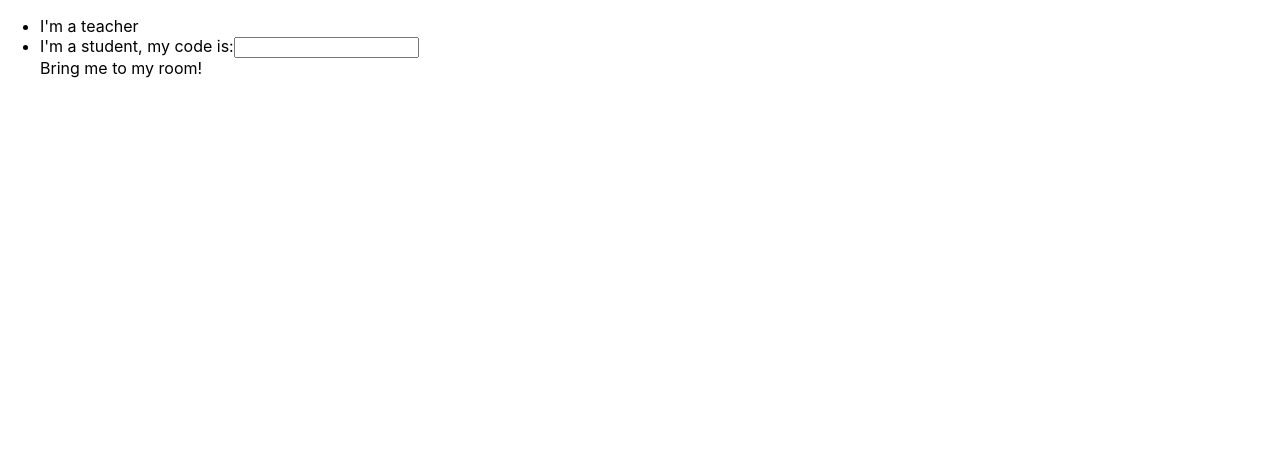
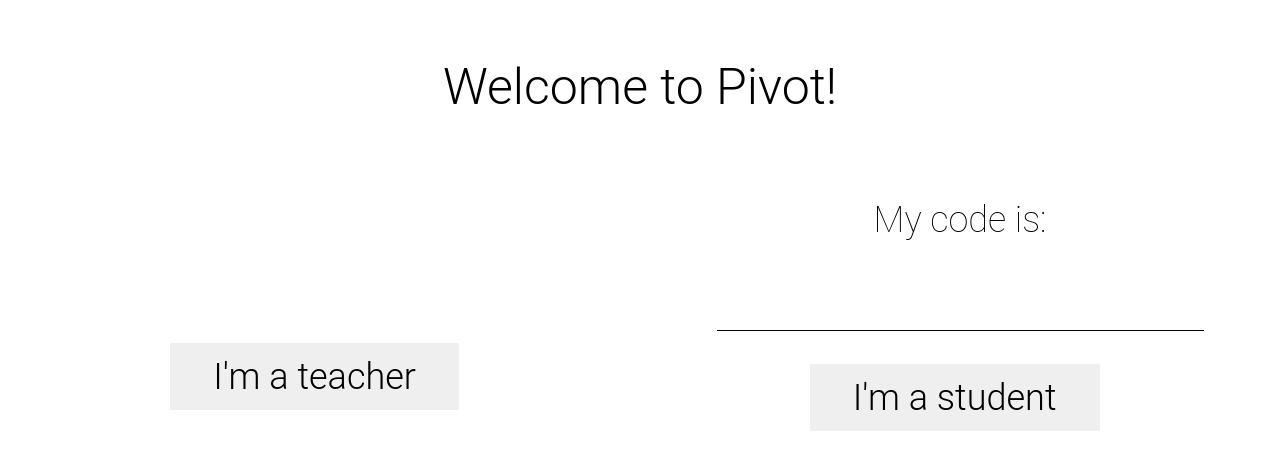
Before and after one commit to PivotClass/Pivot, a Next.js app: page / in a window 1280 px wide. Shown: the top 470 px of the page. Built offline with nearby package versions, Linux system fonts and the light colour scheme.

Commit message:
improved design to make teacher and student buttons

```diff
--- a/pages/index.js
+++ b/pages/index.js
@@ -1,40 +1,125 @@
 import Link from 'next/link'
 import { useRouter } from 'next/router'
 import { useEffect, useState } from "react";
+import React from 'react';
 
-function Home() {
+export default function Home() {
 
     const [studentCode, setStudentCode] = useState("");
 
+    const styles = {
+        container: {
+            margin: "0 auto",
+            padding: "24px",
+            display: "flex",
+            flexDirection: "column",
+            textAlign: "center",
+        },
+        h1: {
+            fontFamily: "'Roboto',sans-serif",
+            fontWeight: "300",
+            fontSize: "50px",
+        },
+        button: {
+            display: "inline-block",
+            padding: "0.35em 1.2em",
+            border: "0.1em solid #FFFFFF",
+            margin: "0 0.3em 0.3em 0",
+            borderRadius: "0.12em",
+            boxSizing: "border-box",
+            textDecoration: "none",
+            fontFamily: "'Roboto',sans-serif",
+            fontWeight: "300",
+            fontSize: "36px",
+            color: "#000000",
+            textAlign: "center",
+            transition: "all 0.2s",
+            flexDirection: "row",
+        },
+        dropdownDiv: {
+            position: "relative",
+            display: "inline-block",
+        },
+        halfleft: {
+            width: "50%",
+            position: "fixed",
+            zIndex: "1",
+            top: "40%",
+            overflowX: "hidden",
+            paddingTop: "20px",
+            left: "0",
+        },
+        halfright: {
+            width: "50%",
+            position: "fixed",
+            zIndex: "1",
+            top: "17.9%",
+            overflowX: "hidden",
+            paddingTop: "20px",
+            right: "0",
+        },
+        text: {
+            fontFamily: "'Roboto',sans-serif",
+            fontSize: "36px",
+            fontWeight: "100",
+        },
+        code: {
+            background: "transparent",
+            border: "none",
+            borderBottom: "1px solid #000000",
+            fontFamily: "'Roboto',sans-serif",
+            fontSize: "36px",
+            fontWeight: "100",
+            outline: "none",
+            textAlign: "center",
+            paddingBottom: "10px",
+            marginBottom: "30px",
+        },
+    };
+
     // Goes to student page when enter is pressed
     function onEnterPress() {
-        // Doesn't do anything so far
+        //btn.click();
     }
 
     return (
-        <ul>
-            <li>
-                <Link href="/t/">
-                    <a>I'm a teacher</a>
-                </Link>
-            </li>
-            <li>
-                I'm a student, my code is:
+        <div style={styles.container}>
+            <h1 style={styles.h1}>Welcome to Pivot!</h1>
+
+            <div style={styles.halfleft}>
+                <div className="dropdownDiv">
+                    <Link href='/t/'>
+                        <button
+                        style={styles.button}>
+                            I'm a teacher
+                        </button>
+                    </Link>
+                </div>
+            </div>
+            <div style={styles.halfright}>
+                <p style={styles.text}>My code is: </p>
                 <input
+                    style={styles.code}
                     type="text"
                     value={studentCode}
                     onChange={(e) => setStudentCode(e.target.value)}
-                    onKeyPress={(e) => {
+                    /*onKeyPress={(e) => {
                         if (e.key === "Enter") {
                             onEnterPress();
                         }
-                    }}
+                    }}*/
                 />
-                <br/>
-                <Link href={"/s/" + studentCode} passHref><a>Bring me to my room! </a></Link>
-            </li>
-        </ul>
+                <div className="dropdownDiv">
+                    <Link href={"/s/" + studentCode} passHref>
+                        <button
+                        style={styles.button}
+                        type="submit"
+                        >
+                            I'm a student
+                        </button>
+                    </Link>
+                </div>
+            </div>
+        </div>
     )
 }
-
-export default Home
```
